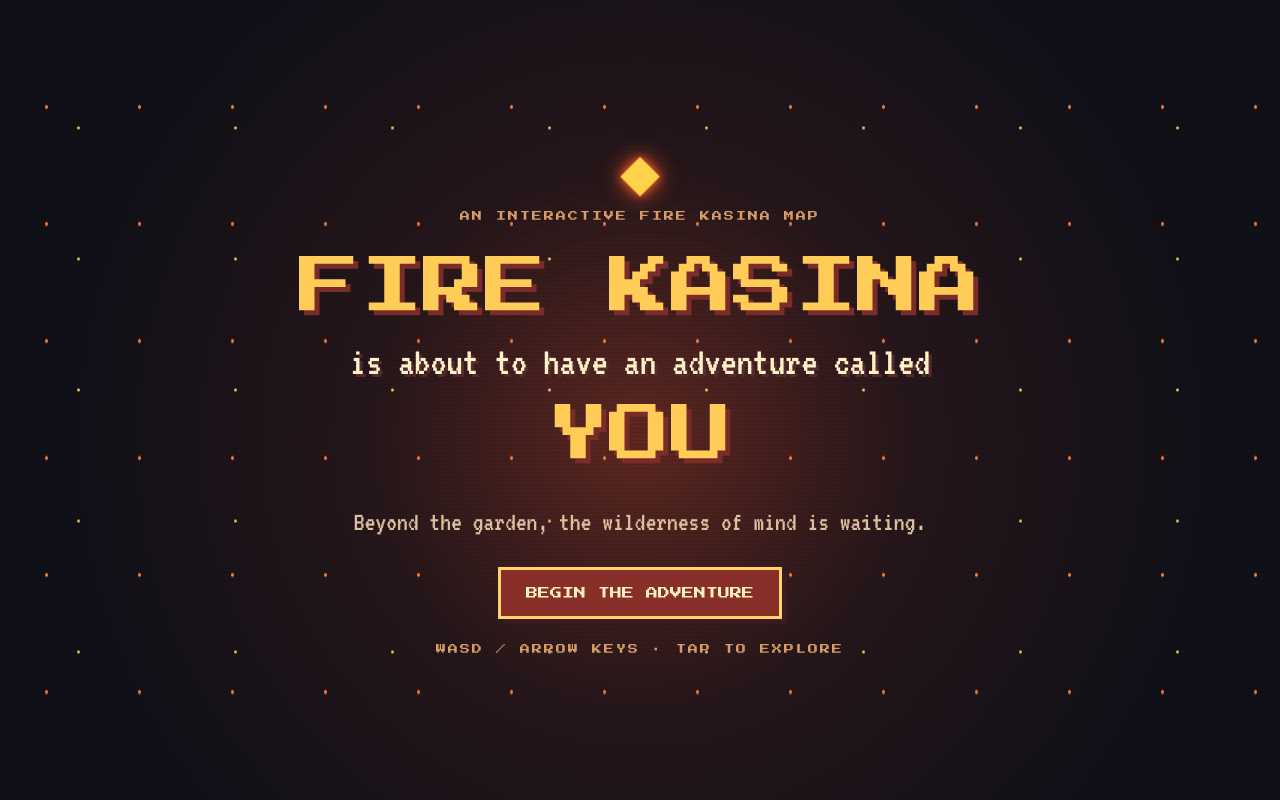
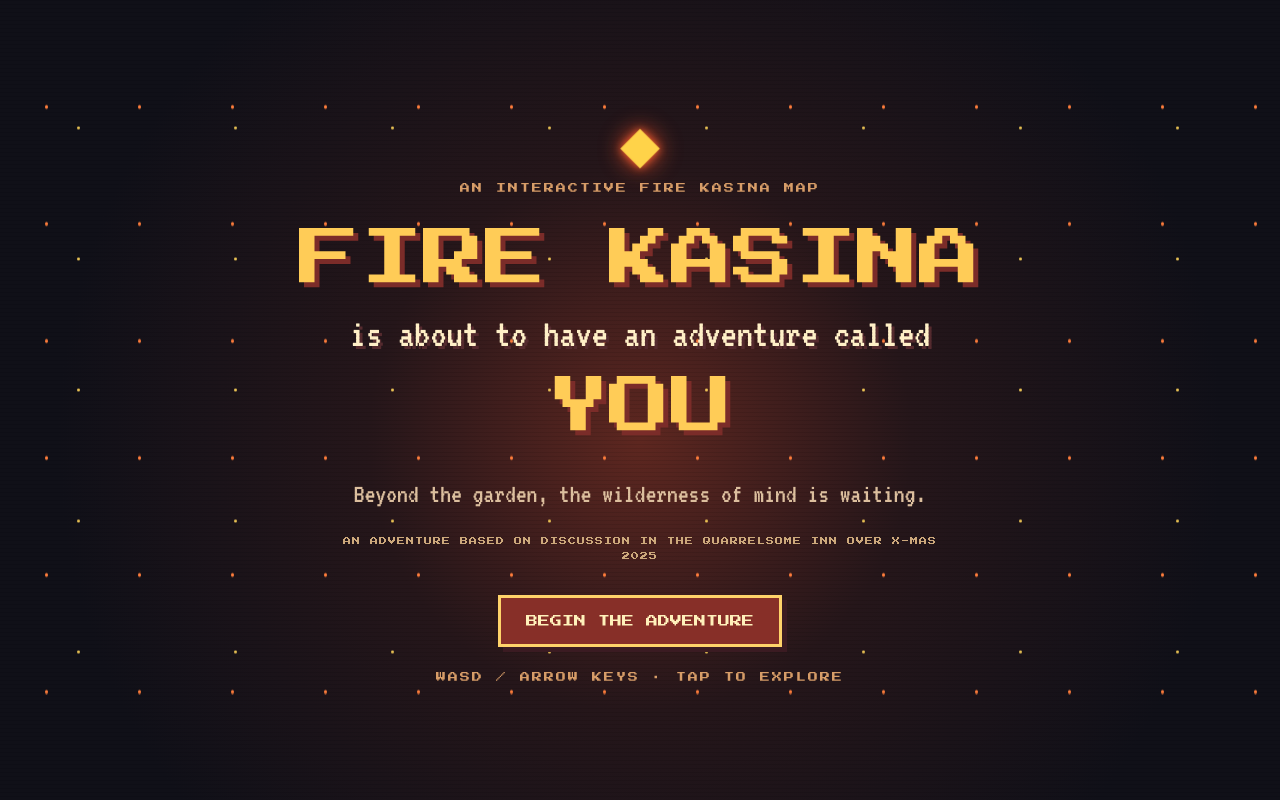
Before and after one commit to ThePheePhee/FireKasinaTheGame, a React (Vite) app: page / in a window 1280 px wide. Built offline with nearby package versions, Linux system fonts and the light colour scheme.

Commit message:
Add Quarrelsome Inn title credit

```diff
--- a/src/App.tsx
+++ b/src/App.tsx
@@ -23,7 +23,7 @@ export default function App(){
  useEffect(()=>{const close=(event:KeyboardEvent)=>{if(event.key!=='Escape')return;if(overview)setOverview(null);else if(!interior)setSelection(null)};window.addEventListener('keydown',close);return()=>window.removeEventListener('keydown',close)},[interior,overview]);
  const selectRegion=(region:Region|null)=>setSelection(region?{kind:'region',region}:null);
  const region=selection?.kind==='region'?selection.region:null,route=selection?.kind==='route'?selection.route:null,prop=selection?.kind==='prop'?selection.prop:null,lore=route?pathContent[route.id]:null,interiorEntrance=region?getInteriorMap(region.id):undefined;
- if(!started)return <main className="title-screen"><div className="embers"/><section className="title-card"><div className="flame">◆</div><p className="eyebrow">AN INTERACTIVE FIRE KASINA MAP</p><h1>FIRE KASINA <span>is about to have an adventure called</span> YOU</h1><p className="subtitle">Beyond the garden, the wilderness of mind is waiting.</p><button onClick={()=>setStarted(true)}>BEGIN THE ADVENTURE</button><small>WASD / ARROW KEYS · TAP TO EXPLORE</small></section></main>;
+ if(!started)return <main className="title-screen"><div className="embers"/><section className="title-card"><div className="flame">◆</div><p className="eyebrow">AN INTERACTIVE FIRE KASINA MAP</p><h1>FIRE KASINA <span>is about to have an adventure called</span> YOU</h1><p className="subtitle">Beyond the garden, the wilderness of mind is waiting.</p><p className="provenance">AN ADVENTURE BASED ON DISCUSSION IN THE QUARRELSOME INN OVER X-MAS 2025</p><button onClick={()=>setStarted(true)}>BEGIN THE ADVENTURE</button><small>WASD / ARROW KEYS · TAP TO EXPLORE</small></section></main>;
  return <main className="game">
   {mode==='player'
    ?<PlayerMode player={player} dialogue={!!selection} onDiscover={selectRegion} onDiscoverProp={prop=>setSelection({kind:'prop',prop})}/>
--- a/src/DialogueExtras.css
+++ b/src/DialogueExtras.css
@@ -1,3 +1,5 @@
 .enter-area{position:static!important;display:block;width:100%;margin:14px 0 10px;padding:11px!important;border:3px solid #ffd064!important;background:#71332c!important;color:#fff0bc!important;font:8px 'Press Start 2P'!important;line-height:1.5!important;cursor:pointer;box-shadow:4px 4px #281820}.enter-area:hover{filter:brightness(1.25);transform:translate(1px,1px)}.path-dialogue.generation{border-color:#ef9946}.path-dialogue.deconstruction{border-color:#a78acb}.path-dialogue.balance{border-color:#71ad8b}.path-dialogue.connection{border-color:#d7c27b}
 .prop-dialogue{border-color:#e9b85d}.prop-dialogue .rule{background:linear-gradient(90deg,transparent,#e9b85d,transparent)}
 .submap-recall{background:#21182a}
+.title-card .provenance{max-width:620px;margin:16px auto;color:#cda97c;font:8px/1.8 'Press Start 2P';letter-spacing:1px}
+@media(max-width:650px){.title-card .provenance{margin:10px auto;font-size:6px;line-height:1.7}}@media(max-height:500px) and (orientation:landscape){.title-card .provenance{margin:5px auto;font-size:5px}}
```
